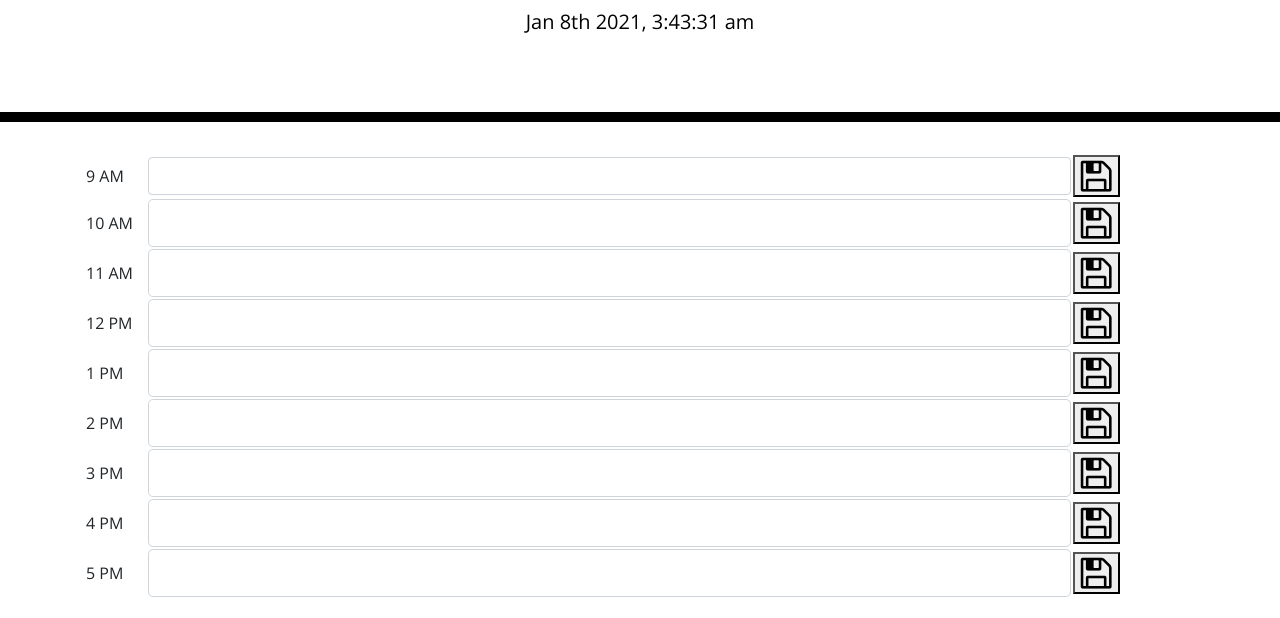
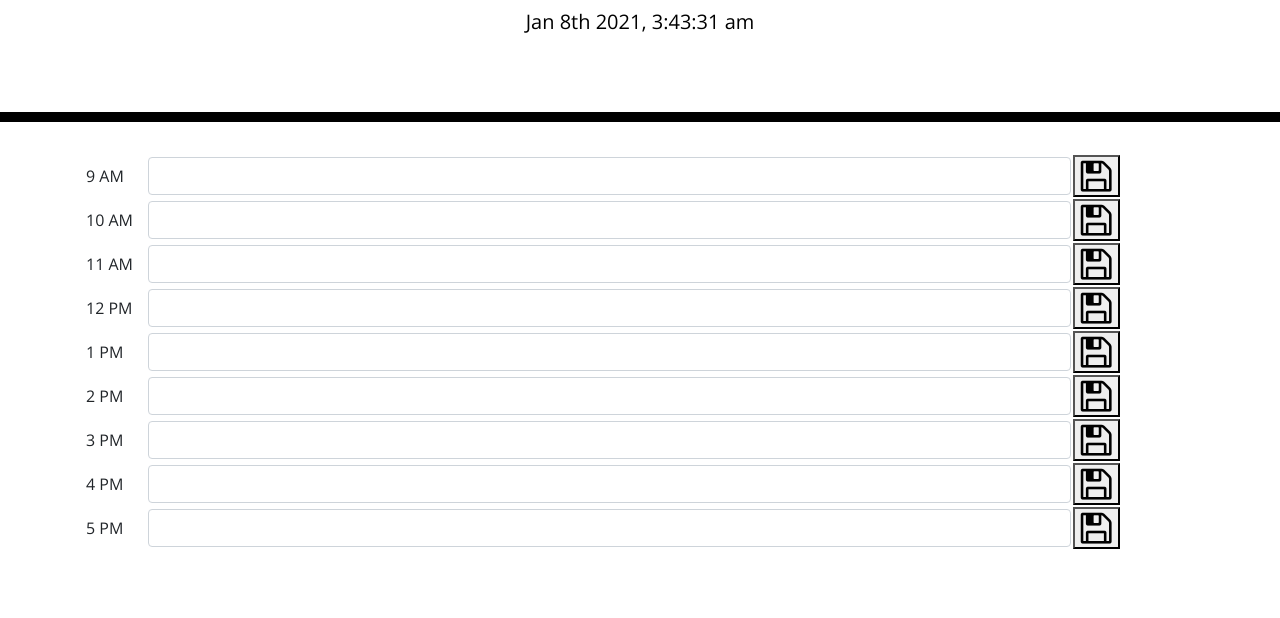
Before and after one commit to nfears19/Work-Day-Scheduler, a plain HTML site: page index.html in a window 1280 px wide. Shown: the part 182-800 px from the top of the page. Drawn offline with nearby package versions, Linux system fonts and the light colour scheme.

Commit message:
updating input id and adding button

```diff
--- a/index.html
+++ b/index.html
@@ -51,70 +51,70 @@
         <tr id="time 10">
           <td> 10 AM </td>
           <td>
-            <input class="form-control form-control-lg" type="text">
+            <input type="text" class="form-control" id="TextField10AM" name="10AM">
           </td>
           <td>
-            <button> <i class="fa fa-save" style="font-size:36px;"></i> </button>
+            <button onclick="saveButton(10)"> <i class="fa fa-save" style="font-size:36px;"></i> </button>
           </td>
         <tr id="time 11">
           <td> 11 AM </td>
           <td>
-            <input class="form-control form-control-lg" type="text">
+            <input type="text" class="form-control" id="TextField11AM" name="11AM">
           </td>
           <td>
-            <button> <i class="fa fa-save" style="font-size:36px;"></i> </button>
+            <button onclick="saveButton(11)"> <i class="fa fa-save" style="font-size:36px;"></i> </button>
           </td>
         </tr>
         <tr id="time 12">
           <td> 12 PM </td>
           <td>
-            <input class="form-control form-control-lg" type="text">
+            <input type="text" class="form-control" id="TextField12PM" name="12PM">
           </td>
           <td>
-            <button> <i class="fa fa-save" style="font-size:36px;"></i> </button>
+            <button onclick="saveButton(12)"> <i class="fa fa-save" style="font-size:36px;"></i> </button>
           </td>
         </tr>
         <tr>
           <td> 1 PM </td>
           <td>
-            <input class="form-control form-control-lg" type="text">
+            <input type="text" class="form-control" id="TextField1PM" name="1PM">
           </td>
           <td>
-            <button> <i class="fa fa-save" style="font-size:36px;"></i> </button>
+            <button onclick="saveButton(13)"> <i class="fa fa-save" style="font-size:36px;"></i> </button>
           </td>
         <tr>
           <td> 2 PM </td>
           <td>
-            <input class="form-control form-control-lg" type="text">
+            <input type="text" class="form-control" id="TextField2PM" name="2PM">
           </td>
           <td>
-            <button> <i class="fa fa-save" style="font-size:36px;"></i> </button>
+            <button onclick="saveButton(14)"> <i class="fa fa-save" style="font-size:36px;"></i> </button>
           </td>
         </tr>
         <tr id="time 12">
           <td> 3 PM </td>
           <td>
-            <input class="form-control form-control-lg" type="text">
+            <input type="text" class="form-control" id="TextField3PM" name="3PM">
           </td>
           <td>
-            <button> <i class="fa fa-save" style="font-size:36px;"></i> </button>
+            <button onclick="saveButton(15)"> <i class="fa fa-save" style="font-size:36px;"></i> </button>
           </td>
         </tr>
         <tr>
           <td> 4 PM </td>
           <td>
-            <input class="form-control form-control-lg" type="text">
+            <input type="text" class="form-control" id="TextField4PM" name="4PM">
           </td>
           <td>
-            <button> <i class="fa fa-save" style="font-size:36px;"></i> </button>
+            <button onclick="saveButton(16)"> <i class="fa fa-save" style="font-size:36px;"></i> </button>
           </td>
         <tr>
           <td> 5 PM </td>
           <td>
-            <input class="form-control form-control-lg" id="TextField5pm" type="5PM">
+            <input type="text" class="form-control" id="TextField5PM" name="5PM">
           </td>
           <td>
-            <button> <i class="fa fa-save" style="font-size:36px;"></i> </button>
+            <button onclick="saveButton(17)"> <i class="fa fa-save" style="font-size:36px;"></i> </button>
           </td>
         </tr>
       </table>
```
